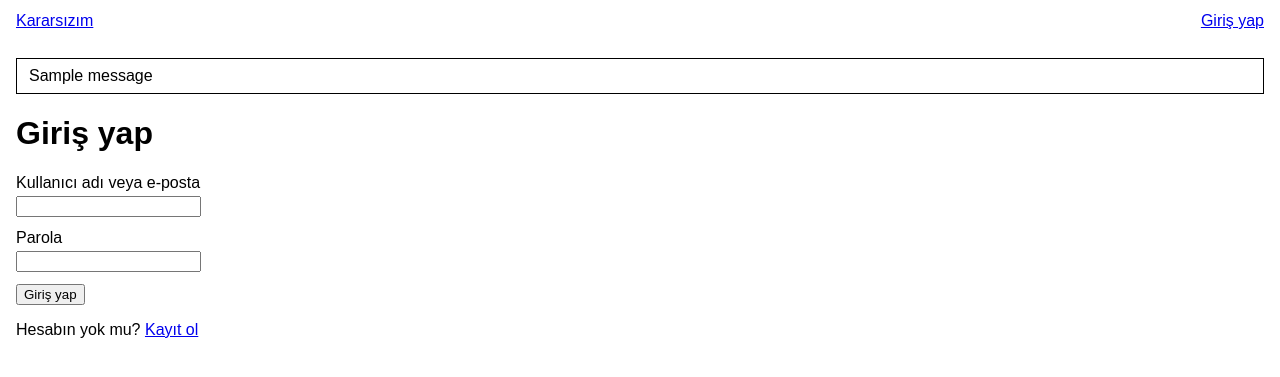
After one commit to turkensar/Karars-z-m, a Django app: page /giris/ in a window 1280 px wide. The commit adds this page. Shown: the top 377 px of the page. Run offline with Django 5.2, Linux system fonts and the light colour scheme; tables that the repository leaves empty hold one stand-in row (values such as "Sample post"); one stand-in notice (Sample message) is shown.

Commit message:
Faz 2: kimlik dogrulama
Kayit, giris (kullanici adi veya e-posta ile) ve cikis akislari
eklendi. Ust barda giris durumuna gore gorunum, toast mesajlari,
acik yonlendirme (open redirect) korumasi.

Co-Authored-By: Claude Sonnet 5 <noreply@anthropic.com>

```diff
--- /dev/null
+++ b/accounts/forms.py
@@ -0,0 +1,58 @@
+from django import forms
+from django.contrib.auth import password_validation
+from django.core.exceptions import ValidationError
+
+from .models import User
+
+
+class RegisterForm(forms.Form):
+    username = forms.CharField(label="Kullanıcı adı", max_length=24)
+    email = forms.EmailField(label="E-posta")
+    password1 = forms.CharField(label="Parola", widget=forms.PasswordInput)
+    password2 = forms.CharField(label="Parola (tekrar)", widget=forms.PasswordInput)
+
+    def clean_username(self):
+        username = User.normalize_username(self.cleaned_data.get("username", ""))
+        temp_user = User(username=username)
+        try:
+            temp_user.full_clean(exclude=["email", "password", "first_name", "last_name"])
+        except ValidationError as exc:
+            raise forms.ValidationError(list(exc.message_dict.get("username", exc.messages)))
+        return username
+
+    def clean_email(self):
+        email = self.cleaned_data.get("email", "").strip().lower()
+        if User.objects.filter(email__iexact=email).exists():
+            raise forms.ValidationError("Bu e-posta zaten kayıtlı.")
+        return email
+
+    def clean_password1(self):
+        password1 = self.cleaned_data.get("password1")
+        temp_user = User(
+            username=self.cleaned_data.get("username", ""),
+            email=self.cleaned_data.get("email", ""),
+        )
+        try:
+            password_validation.validate_password(password1, user=temp_user)
+        except ValidationError as exc:
+            raise forms.ValidationError(exc.messages)
+        return password1
+
+    def clean(self):
+        cleaned = super().clean()
+        password1 = cleaned.get("password1")
+        password2 = cleaned.get("password2")
+        if password1 and password2 and password1 != password2:
+            self.add_error("password2", "Parolalar birbiriyle eşleşmiyor.")
+        return cleaned
+
+    def save(self):
+        user = User(username=self.cleaned_data["username"], email=self.cleaned_data["email"])
+        user.set_password(self.cleaned_data["password1"])
+        user.save()
+        return user
+
+
+class LoginForm(forms.Form):
+    identifier = forms.CharField(label="Kullanıcı adı veya e-posta")
+    password = forms.CharField(label="Parola", widget=forms.PasswordInput)
--- a/accounts/models.py
+++ b/accounts/models.py
@@ -17,8 +17,12 @@ class User(AbstractUser):
         unique=True,
         validators=[username_validator],
         help_text="3-24 karakter, sadece küçük harf, rakam, _ ve . içerebilir.",
+        error_messages={"unique": "Bu kullanıcı adı alınmış. Başka bir tane dene."},
     )
-    email = models.EmailField(unique=True)
+    email = models.EmailField(
+        unique=True,
+        error_messages={"unique": "Bu e-posta zaten kayıtlı."},
+    )
     created_at = models.DateTimeField(auto_now_add=True)
 
     @classmethod
--- /dev/null
+++ b/accounts/urls.py
@@ -0,0 +1,11 @@
+from django.urls import path
+
+from . import views
+
+app_name = "accounts"
+
+urlpatterns = [
+    path("kayit/", views.register, name="register"),
+    path("giris/", views.login_view, name="login"),
+    path("cikis/", views.logout_view, name="logout"),
+]
--- a/accounts/views.py
+++ b/accounts/views.py
@@ -1,3 +1,75 @@
-from django.shortcuts import render
+from django.contrib import messages
+from django.contrib.auth import authenticate
+from django.contrib.auth import login as auth_login
+from django.contrib.auth import logout as auth_logout
+from django.shortcuts import redirect, render
+from django.utils.http import url_has_allowed_host_and_scheme
+from django.views.decorators.http import require_POST
 
-# Create your views here.
+from .forms import LoginForm, RegisterForm
+from .models import User
+
+
+def _safe_next_url(request, next_url):
+    if next_url and url_has_allowed_host_and_scheme(
+        next_url, allowed_hosts={request.get_host()}, require_https=request.is_secure()
+    ):
+        return next_url
+    return None
+
+
+def register(request):
+    if request.user.is_authenticated:
+        return redirect("polls:feed")
+
+    next_url = _safe_next_url(request, request.POST.get("next") or request.GET.get("next"))
+
+    if request.method == "POST":
+        form = RegisterForm(request.POST)
+        if form.is_valid():
+            user = form.save()
+            auth_login(request, user)
+            messages.success(request, "Hesabın oluşturuldu, hoş geldin.")
+            return redirect(next_url or "polls:feed")
+    else:
+        form = RegisterForm()
+
+    return render(request, "accounts/register.html", {"form": form, "next": next_url})
+
+
+def login_view(request):
+    if request.user.is_authenticated:
+        return redirect("polls:feed")
+
+    next_url = _safe_next_url(request, request.POST.get("next") or request.GET.get("next"))
+
+    if request.method == "POST":
+        form = LoginForm(request.POST)
+        if form.is_valid():
+            identifier = form.cleaned_data["identifier"].strip()
+            password = form.cleaned_data["password"]
+
+            if "@" in identifier:
+                try:
+                    username = User.objects.get(email__iexact=identifier).username
+                except User.DoesNotExist:
+                    username = identifier
+            else:
+                username = User.normalize_username(identifier)
+
+            user = authenticate(request, username=username, password=password)
+            if user is not None:
+                auth_login(request, user)
+                return redirect(next_url or "polls:feed")
+            form.add_error(None, "Kullanıcı adı, e-posta veya parola hatalı.")
+    else:
+        form = LoginForm()
+
+    return render(request, "accounts/login.html", {"form": form, "next": next_url})
+
+
+@require_POST
+def logout_view(request):
+    auth_logout(request)
+    messages.info(request, "Çıkış yapıldı.")
+    return redirect("polls:feed")
--- a/config/settings.py
+++ b/config/settings.py
@@ -87,6 +87,8 @@ WSGI_APPLICATION = 'config.wsgi.application'
 
 AUTH_USER_MODEL = 'accounts.User'
 
+LOGIN_URL = 'accounts:login'
+
 
 # Database
 # https://docs.djangoproject.com/en/5.2/ref/settings/#databases
--- a/config/urls.py
+++ b/config/urls.py
@@ -19,5 +19,6 @@ from django.urls import include, path
 
 urlpatterns = [
     path('admin/', admin.site.urls),
+    path('', include('accounts.urls')),
     path('', include('polls.urls')),
 ]
--- a/static/css/base.css
+++ b/static/css/base.css
@@ -0,0 +1,55 @@
+/* Minimal placeholder layout, replaced with real design in Faz 6. */
+
+body {
+    font-family: sans-serif;
+    margin: 0;
+    padding: 0 16px;
+}
+
+.top-bar {
+    display: flex;
+    align-items: center;
+    justify-content: space-between;
+    padding: 12px 0;
+}
+
+.top-bar-nav {
+    display: flex;
+    align-items: center;
+    gap: 12px;
+}
+
+.inline-form {
+    display: inline;
+}
+
+.form-field {
+    margin-bottom: 12px;
+}
+
+.form-field label {
+    display: block;
+    margin-bottom: 4px;
+}
+
+.field-error,
+.errorlist {
+    color: #c7203c;
+    margin: 4px 0;
+}
+
+.errorlist {
+    list-style: none;
+    padding: 0;
+}
+
+.toast-list {
+    list-style: none;
+    padding: 0;
+}
+
+.toast {
+    padding: 8px 12px;
+    margin-bottom: 8px;
+    border: 1px solid currentColor;
+}
--- /dev/null
+++ b/templates/accounts/login.html
@@ -0,0 +1,25 @@
+{% extends "base.html" %}
+
+{% block title %}Giriş yap – Kararsızım{% endblock %}
+
+{% block content %}
+<h1>Giriş yap</h1>
+<form method="post" novalidate>
+    {% csrf_token %}
+    {% if next %}<input type="hidden" name="next" value="{{ next }}">{% endif %}
+    {% if form.non_field_errors %}
+        <ul class="errorlist">
+            {% for error in form.non_field_errors %}<li>{{ error }}</li>{% endfor %}
+        </ul>
+    {% endif %}
+    {% for field in form %}
+        <div class="form-field">
+            <label for="{{ field.id_for_label }}">{{ field.label }}</label>
+            {{ field }}
+            {% for error in field.errors %}<p class="field-error">{{ error }}</p>{% endfor %}
+        </div>
+    {% endfor %}
+    <button type="submit">Giriş yap</button>
+</form>
+<p>Hesabın yok mu? <a href="{% url 'accounts:register' %}{% if next %}?next={{ next }}{% endif %}">Kayıt ol</a></p>
+{% endblock %}
--- a/templates/base.html
+++ b/templates/base.html
@@ -10,6 +10,8 @@
     <link rel="stylesheet" href="{% static 'css/components.css' %}">
 </head>
 <body>
+    {% include "partials/header.html" %}
+    {% include "partials/toast.html" %}
     {% block content %}{% endblock %}
 </body>
 </html>
--- /dev/null
+++ b/templates/partials/header.html
@@ -0,0 +1,14 @@
+<header class="top-bar">
+    <a href="{% url 'polls:feed' %}" class="brand">Kararsızım</a>
+    <nav class="top-bar-nav">
+        {% if user.is_authenticated %}
+            <span class="username">@{{ user.username }}</span>
+            <form action="{% url 'accounts:logout' %}" method="post" class="inline-form">
+                {% csrf_token %}
+                <button type="submit">Çıkış yap</button>
+            </form>
+        {% else %}
+            <a href="{% url 'accounts:login' %}">Giriş yap</a>
+        {% endif %}
+    </nav>
+</header>
--- /dev/null
+++ b/templates/partials/toast.html
@@ -0,0 +1,7 @@
+{% if messages %}
+<ul class="toast-list">
+    {% for message in messages %}
+    <li class="toast toast-{{ message.tags }}">{{ message }}</li>
+    {% endfor %}
+</ul>
+{% endif %}
```
Also changed, not shown: templates/accounts/register.html (added, +25 -0 lines).
